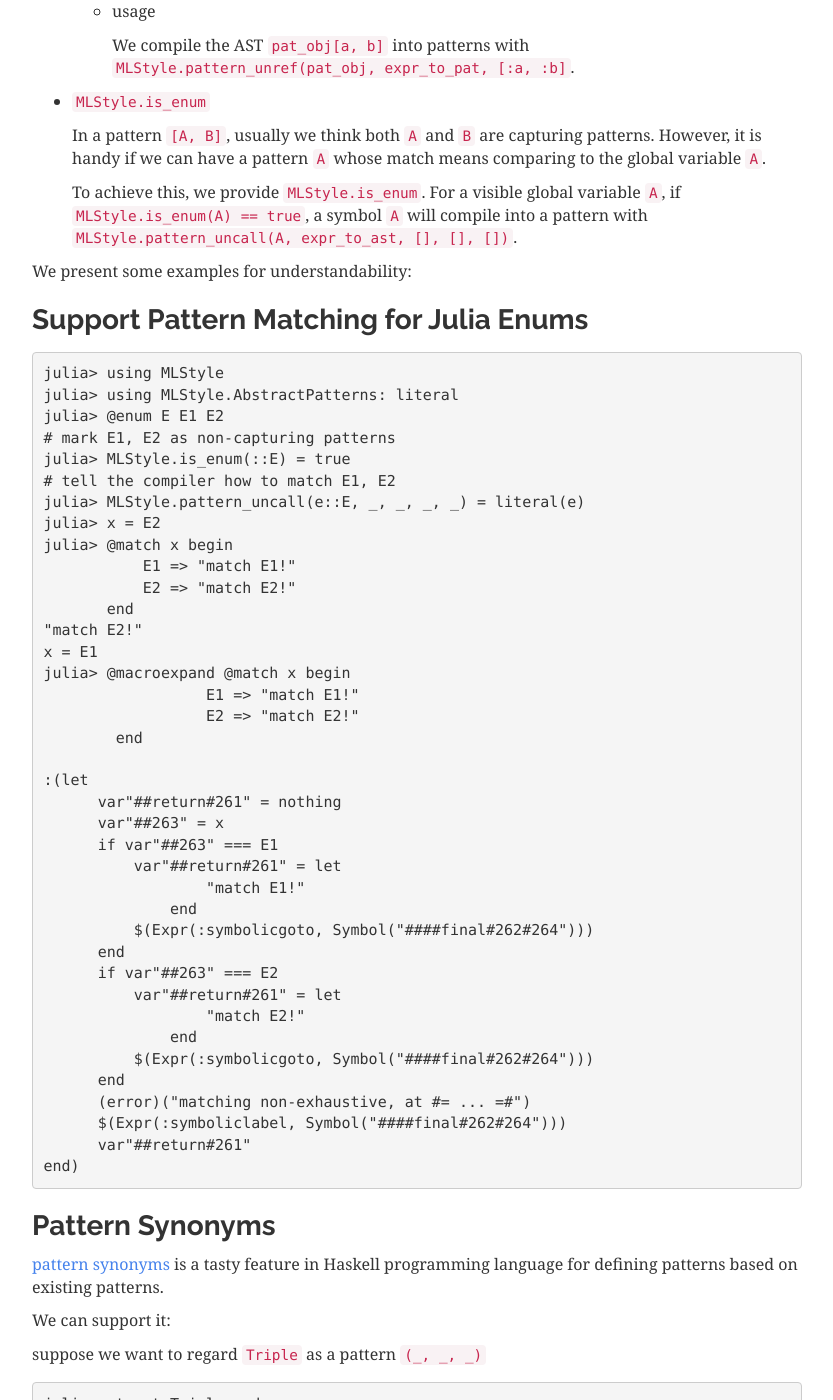
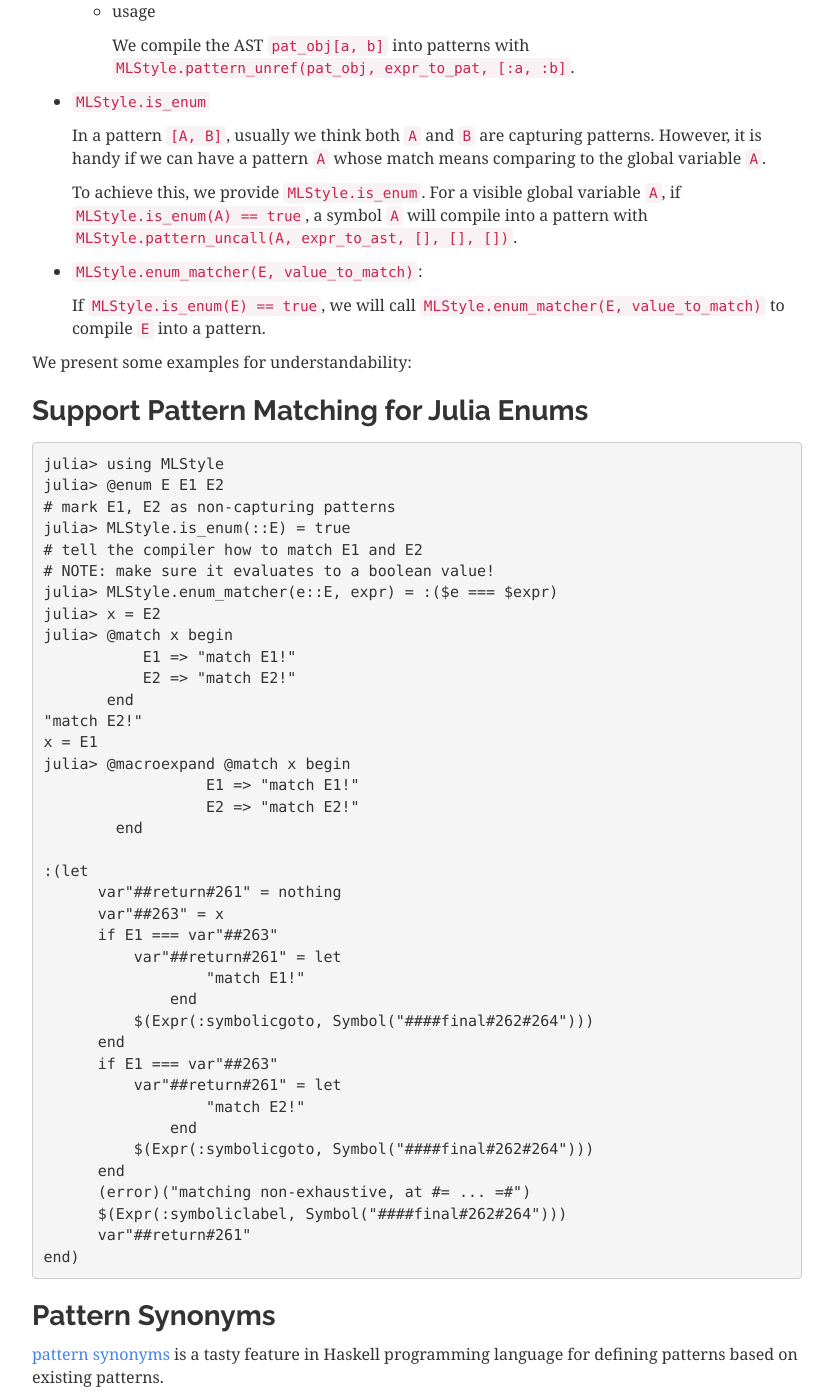
Before and after one commit to thautwarm/MLStyle.jl, a Sphinx documentation site: the page built from docs/syntax/pattern.md, in a window 1280 px wide and 1400 px high, scrolled down 7688 px. Shown: the whole window, without its empty margins (38-871 px from the left). Built offline with Sphinx 7.4.7, drawn with Linux system fonts in a browser that asks for light colours.

Commit message:
introduce MLStyle.enum_matcher

````diff
--- a/Project.toml
+++ b/Project.toml
@@ -1,7 +1,7 @@
 name = "MLStyle"
 uuid = "d8e11817-5142-5d16-987a-aa16d5891078"
 authors = ["thautwarm <twshere@outlook.com>"]
-version = "0.4.16"
+version = "0.4.17"
 
 [deps]
 
--- a/docs/syntax/pattern.md
+++ b/docs/syntax/pattern.md
@@ -356,18 +356,22 @@
    To achieve this, we provide `MLStyle.is_enum`.
    For a visible global variable `A`, if `MLStyle.is_enum(A) == true`, a symbol `A` will compile into a pattern with `MLStyle.pattern_uncall(A, expr_to_ast, [], [], [])`.
 
+- `MLStyle.enum_matcher(E, value_to_match)`:
+
+    If `MLStyle.is_enum(E) == true`, we will call `MLStyle.enum_matcher(E, value_to_match)` to compile `E` into a pattern.
+
 We present some examples for understandability:
 
 ### Support Pattern Matching for Julia Enums
 
 ```julia-console
 julia> using MLStyle
-julia> using MLStyle.AbstractPatterns: literal
 julia> @enum E E1 E2
 # mark E1, E2 as non-capturing patterns
 julia> MLStyle.is_enum(::E) = true
-# tell the compiler how to match E1, E2
-julia> MLStyle.pattern_uncall(e::E, _, _, _, _) = literal(e)
+# tell the compiler how to match E1 and E2
+# NOTE: make sure it evaluates to a boolean value!
+julia> MLStyle.enum_matcher(e::E, expr) = :($e === $expr)
 julia> x = E2
 julia> @match x begin
            E1 => "match E1!"
@@ -383,13 +387,13 @@
 :(let
       var"##return#261" = nothing
       var"##263" = x
-      if var"##263" === E1
+      if E1 === var"##263"
           var"##return#261" = let
                   "match E1!"
               end
           $(Expr(:symbolicgoto, Symbol("####final#262#264")))
       end
-      if var"##263" === E2
+      if E1 === var"##263"
           var"##return#261" = let
                   "match E2!"
               end
````
Also changed, not shown: 3 other files.
